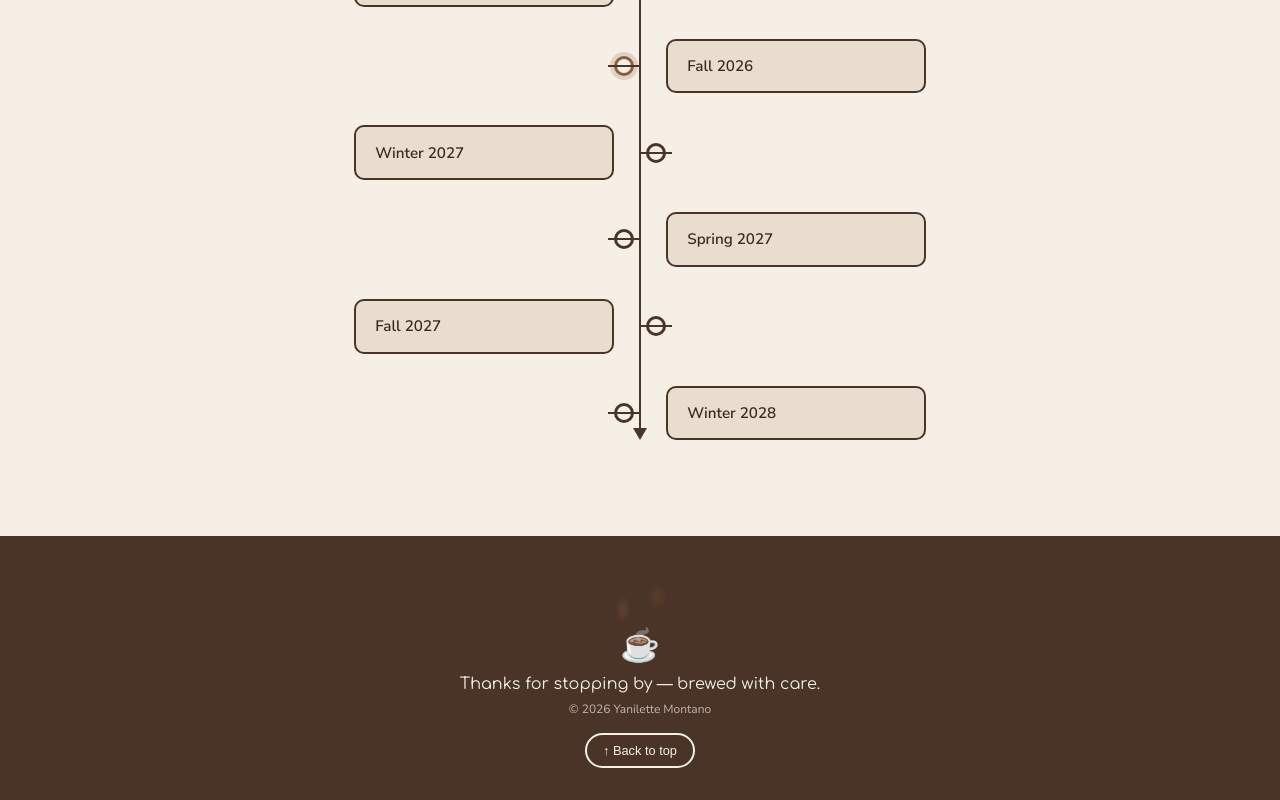
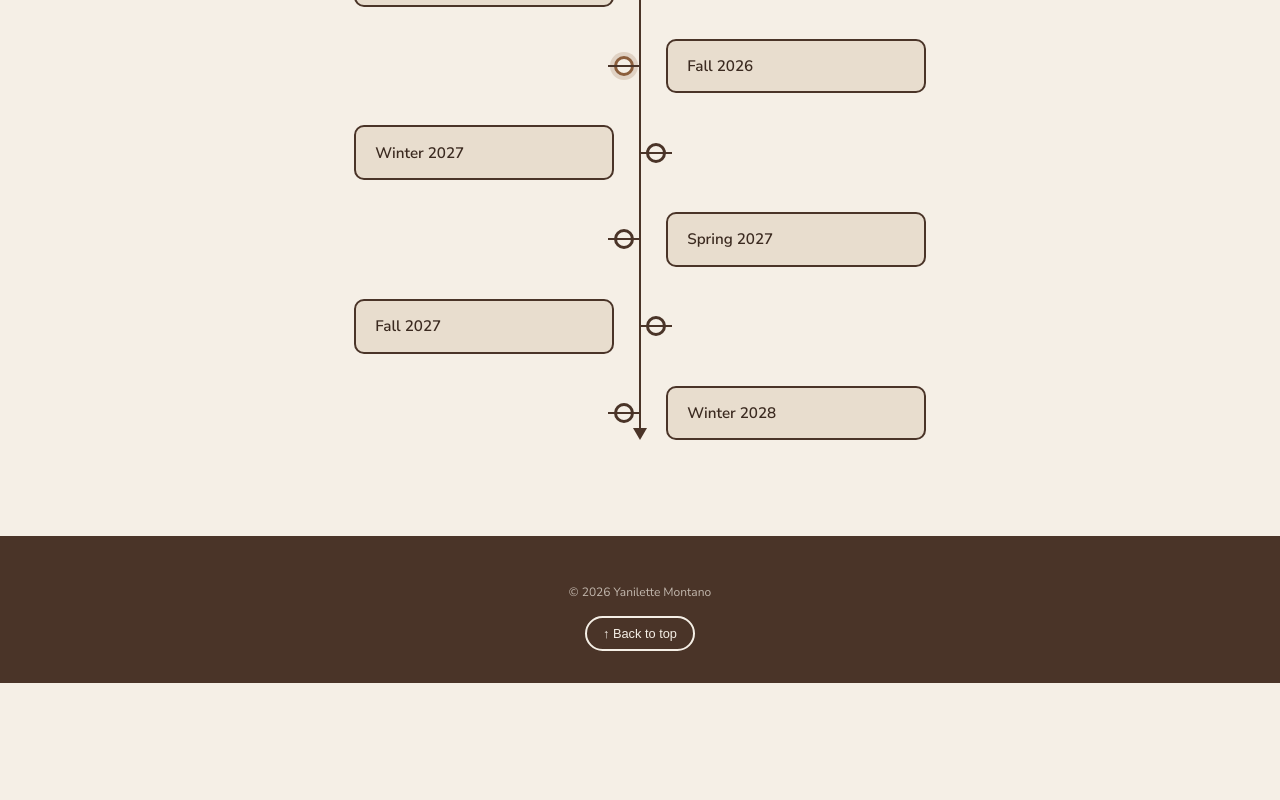
Before and after one commit to yanilettemontano/personal-website, a React (Vite) app: page / in a window 1280 px wide. Shown: the part 9757-10557 px from the top of the page. After the commit the page ends 10440 px from the top, so only its background shows below. Built offline with nearby package versions, Linux system fonts and the light colour scheme; a web font is replaced by a local one.

Commit message:
ready to deploy

```diff
--- a/src/App.css
+++ b/src/App.css
@@ -789,17 +789,6 @@ body{
   color: var(--color-bg);
 }
 
-.footer-coffee {
-  position: relative;
-  display: inline-block;
-  margin-bottom: 0.5rem;
-}
-
-.coffee-cup-icon {
-  font-size: 2rem;
-  display: block;
-}
-
 .footer-text {
   font-family: var(--font-heading);
   font-size: 1rem;
@@ -821,31 +810,3 @@ body{
   cursor: pointer;
   margin-top: 1rem;
 }
-.steam-wrapper {
-  position: relative;
-  height: 40px;
-  width: 60px;
-  margin: 0 auto;
-}
-
-.steam {
-  position: absolute;
-  bottom: 0;
-  width: 6px;
-  height: 20px;
-  background: var(--color-accent-mid);
-  border-radius: 50%;
-  opacity: 0;
-  filter: blur(3px);
-  animation: rise 3s ease-in infinite;
-}
-
-.steam-1 { left: 10px; animation-delay: 0s; }
-.steam-2 { left: 27px; animation-delay: 1s; }
-.steam-3 { left: 44px; animation-delay: 2s; }
-
-@keyframes rise {
-  0% { transform: translateY(0) scaleX(1); opacity: 0; }
-  20% { opacity: 0.5; }
-  100% { transform: translateY(-35px) scaleX(1.8); opacity: 0; }
-}
--- a/src/App.jsx
+++ b/src/App.jsx
@@ -741,15 +741,6 @@ function App() {
 </section>
 
 <footer className="site-footer">
-  <div className="footer-coffee">
-    <div className="steam-wrapper">
-      <span className="steam steam-1"></span>
-      <span className="steam steam-2"></span>
-      <span className="steam steam-3"></span>
-    </div>
-    <span className="coffee-cup-icon">☕</span>
-  </div>
-  <p className="footer-text">Thanks for stopping by — brewed with care.</p>
   <p className="footer-meta">© {new Date().getFullYear()} Yanilette Montano</p>
   <button className="back-to-top" onClick={() => window.scrollTo({ top: 0, behavior: 'smooth' })}>
   ↑ Back to top
```
